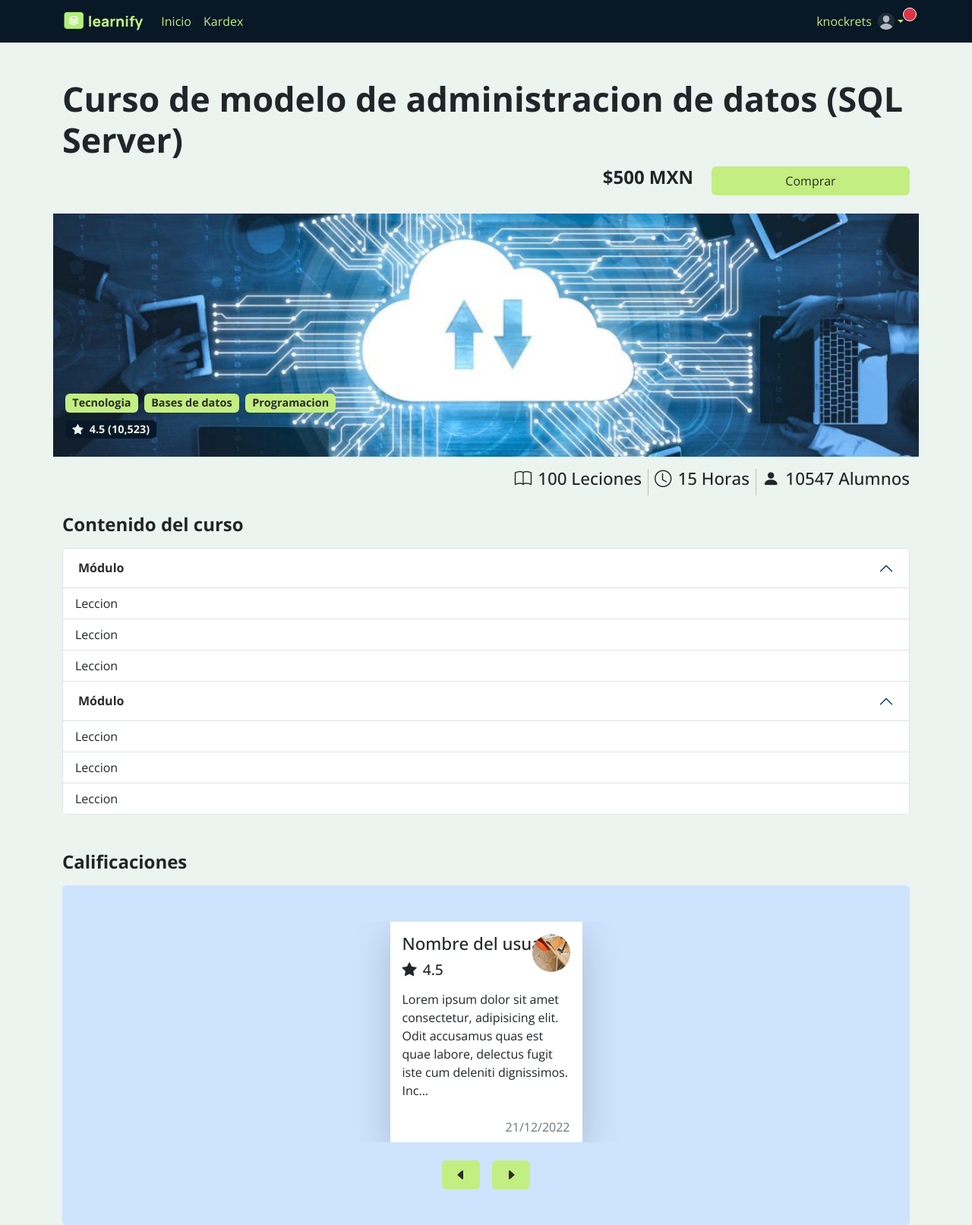
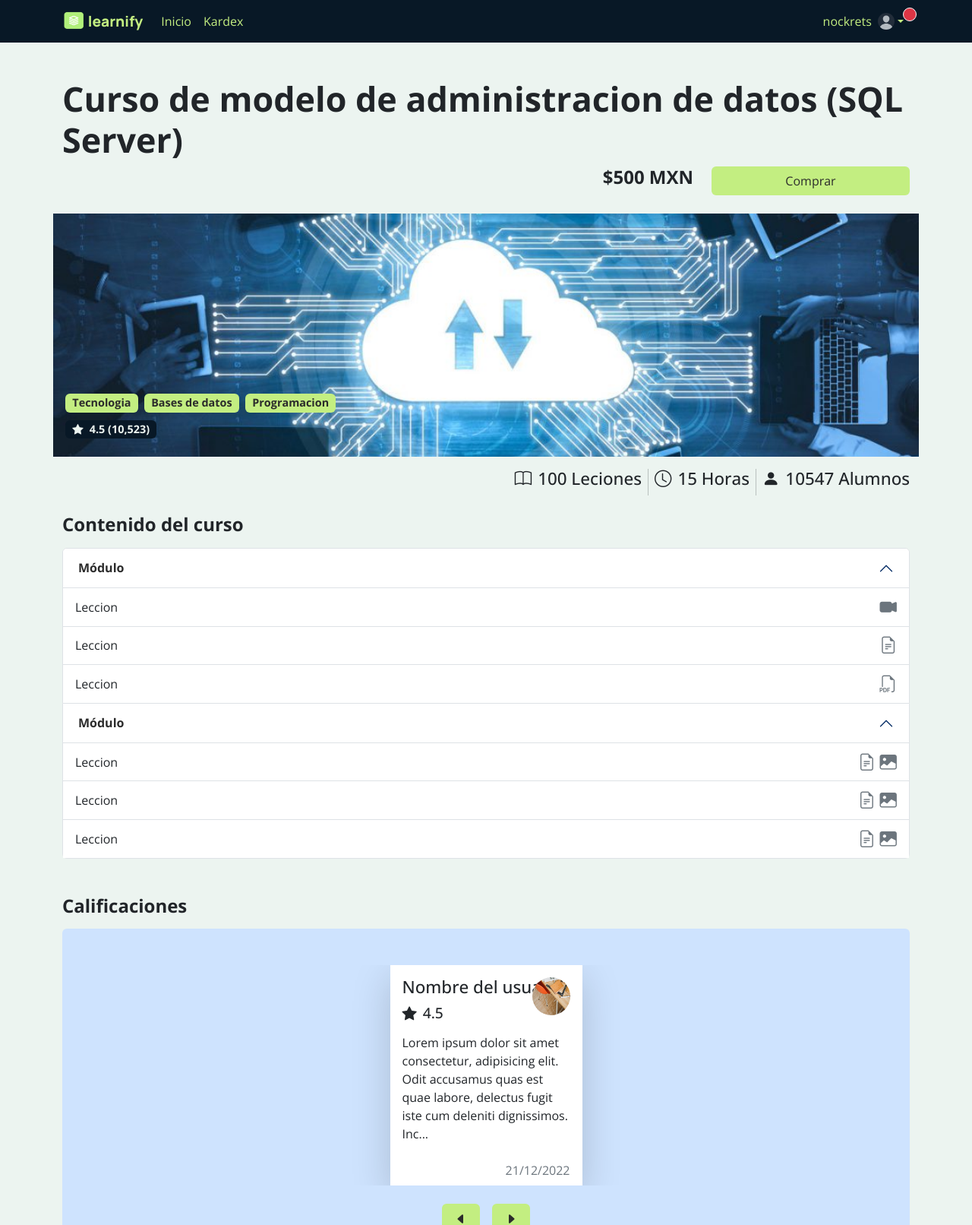
Before and after one commit to charlyx78/Learnify-Courses-Platform, a PHP site: page /curso.php in a window 1280 px wide. Shown: the top 1612 px of the page at 76% size. Run offline with PHP 8.4, Linux system fonts and the light colour scheme; some libraries are stand-ins or nearby versions.

Commit message:
Formatos de lecciones añadidos

```diff
--- a/Paginas/curso.php
+++ b/Paginas/curso.php
@@ -70,9 +70,21 @@
                 <div id="panelsStayOpen-collapse1" class="accordion-collapse collapse show" aria-labelledby="panelsStayOpen-heading1">
                     <div class="accordion-body p-0">
                         <ul class="list-group list-group-flush">
-                            <a href="#" class="list-group-item list-group-item-action">Leccion</a>
-                            <a href="#" class="list-group-item list-group-item-action">Leccion</a>
-                            <a href="#" class="list-group-item list-group-item-action">Leccion</a>
+                            <a href="#" class="list-group-item list-group-item-action leccion">Leccion
+                                <div class="formatos-leccion">
+                                    <i class="bi bi-camera-video-fill text-secondary"></i>
+                                </div>
+                            </a>
+                            <a href="#" class="list-group-item list-group-item-action leccion">Leccion
+                                <div class="formatos-leccion">
+                                    <i class="bi bi-file-earmark-text text-secondary"></i>
+                                </div>
+                            </a>
+                            <a href="#" class="list-group-item list-group-item-action leccion">Leccion
+                                <div class="formatos-leccion">
+                                    <i class="bi bi-filetype-pdf text-secondary"></i>
+                                </div>
+                            </a>
                         </ul>
                     </div>
                 </div>
@@ -86,9 +98,24 @@
                 <div id="panelsStayOpen-collapse2" class="accordion-collapse collapse show" aria-labelledby="panelsStayOpen-heading2">
                     <div class="accordion-body p-0">
                         <ul class="list-group list-group-flush">
-                            <a href="#" class="list-group-item list-group-item-action">Leccion</a>
-                            <a href="#" class="list-group-item list-group-item-action">Leccion</a>
-                            <a href="#" class="list-group-item list-group-item-action">Leccion</a>
+                        <a href="#" class="list-group-item list-group-item-action leccion">Leccion
+                            <div class="formatos-leccion">
+                                <i class="bi bi-file-earmark-text text-secondary"></i>
+                                <i class="bi bi-image-fill text-secondary"></i>
+                            </div>
+                        </a>
+                        <a href="#" class="list-group-item list-group-item-action leccion">Leccion
+                            <div class="formatos-leccion">
+                                <i class="bi bi-file-earmark-text text-secondary"></i>
+                                <i class="bi bi-image-fill text-secondary"></i>
+                            </div>
+                        </a>
+                        <a href="#" class="list-group-item list-group-item-action leccion">Leccion
+                            <div class="formatos-leccion">
+                                <i class="bi bi-file-earmark-text text-secondary"></i>
+                                <i class="bi bi-image-fill text-secondary"></i>
+                            </div>
+                        </a>
                         </ul>
                     </div>
                 </div>
--- a/Paginas/mensajes.php
+++ b/Paginas/mensajes.php
@@ -17,8 +17,8 @@
             <ul class="list-group">
                 <a class="list-group-item" href="mensajesChat.php">
                     <div class="row">
-                        <div class="col-1 avatar-mensaje"><img src="../Imagenes/avatar.svg" class="rounded-circle" width="45" height="45" alt="Avatar"></div>
-                        <div class="col-11">
+                        <div class="col-2 col-lg-1 avatar-mensaje"><img src="../Imagenes/avatar.svg" class="rounded-circle" width="45" height="45" alt="Avatar"></div>
+                        <div class="col-10 col-lg-11">
                             <div class="d-flex justify-content-between align-items-end mb-1">
                                 <h6 class="m-0">charlyx78</h6>
                                 <p class="m-0 text-secondary">01/03/2023</p>
--- a/navbar.php
+++ b/navbar.php
@@ -20,7 +20,7 @@
                 <ul class="navbar-nav d-flex flex-row botones-login-registro">
                     <li class="nav-item dropdown">
                         <a class="nav-link dropdown-toggle d-flex align-items-center dropdown-cuenta" href="#" id="navbarDropdownMenuLink" role="button" data-bs-toggle="dropdown" aria-expanded="false">
-                            knockrets
+                            nockrets
                             <img src="../Imagenes/avatar.svg" class="rounded-circle ms-2 position-relative" width="22" height="22" alt="Avatar">
                             <span class="position-absolute top-10 start-100 translate-middle p-2 bg-danger border border-light rounded-circle">
                                 <span class="visually-hidden">New alerts</span>
@@ -29,7 +29,7 @@
                         <ul class="dropdown-menu">
                             <li><a class="dropdown-item d-flex align-items-center gap-3" href="mensajes.php">Mensajes<span class="badge bg-danger">1</span>
                             </a></li>
-                            <li><a class="dropdown-item" href="cuenta.php">Mi cuenta</a></li>
+                            <li><a class="dropdown-item" href="#">Mi cuenta</a></li>
                             <li><hr class="dropdown-divider"></li>
                             <li><a class="dropdown-item" href="login.php">Cerrar sesión <i class="bi bi-box-arrow-right ms-2"></i></a></li>
                         </ul>
--- a/src/scss/site/_cursoView.scss
+++ b/src/scss/site/_cursoView.scss
@@ -1,8 +1,3 @@
-@media(min-width:768px) {
-    .precio-curso-view {
-        text-align: right;
-    }
-}
 .imagen-curso-view {
     height: 20em;
     margin: 0 auto;
@@ -33,3 +28,16 @@
     color: $color-dark;
     background-color: white;
 }
+.leccion {
+    display: flex;
+    align-items: center;
+    justify-content: space-between;
+    .formatos-leccion {
+        font-size: 1.4em;
+    }
+}
+@media(min-width: $desktop) {
+    .precio-curso-view {
+        text-align: right;
+    }
+}
--- a/src/scss/site/_mensajesChat.scss
+++ b/src/scss/site/_mensajesChat.scss
@@ -1,5 +1,5 @@
 @import "../variables.scss";
-@media(min-width:$tablet) {
+@media(min-width:$desktop) {
     .avatar-mensaje {
         width: auto;
     }
```
Also changed, not shown: dist/css/main.css.
